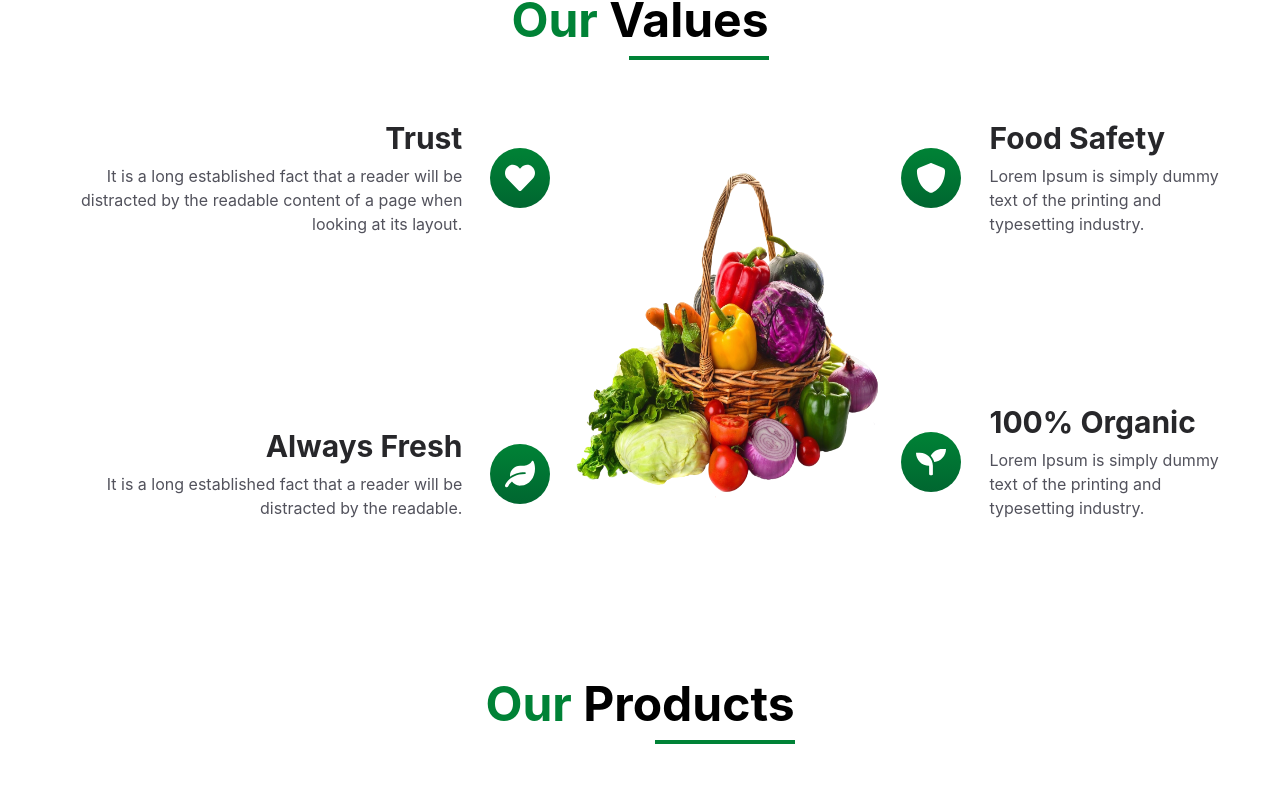
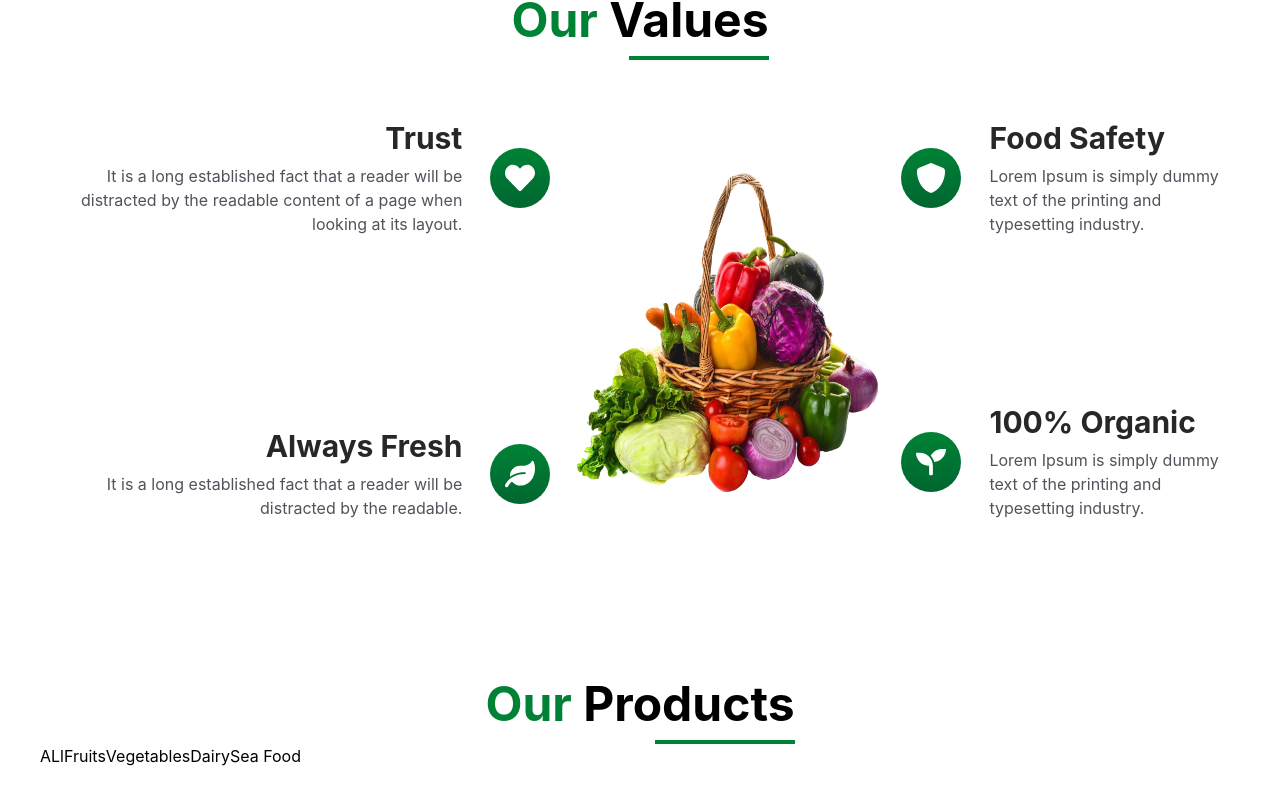
Before and after one commit to Nabeela-Kanwal/Grocery-store-react, a React (Vite) app: page / in a window 1280 px wide. Shown: the part 1676-2480 px from the top of the page. Built offline with nearby package versions, Linux system fonts and the light colour scheme.

Commit message:
maped the categories

```diff
--- a/src/components/Products/Products.jsx
+++ b/src/components/Products/Products.jsx
@@ -2,10 +2,18 @@ import React from "react";
 import Heading from "../Heading/Heading";
 
 const Products = () => {
+  const categories = ["ALl", "Fruits", "Vegetables", "Dairy", "Sea Food"];
   return (
     <section>
       <div className="max-w-[1400px] mx-auto px-10 py-20">
         <Heading highlight="Our" heading="Products" />
+
+        {/* Tabs */}
+        <div>
+          {categories.map((category) => {
+            return <button>{category}</button>;
+          })}
+        </div>
       </div>
     </section>
   );
```
